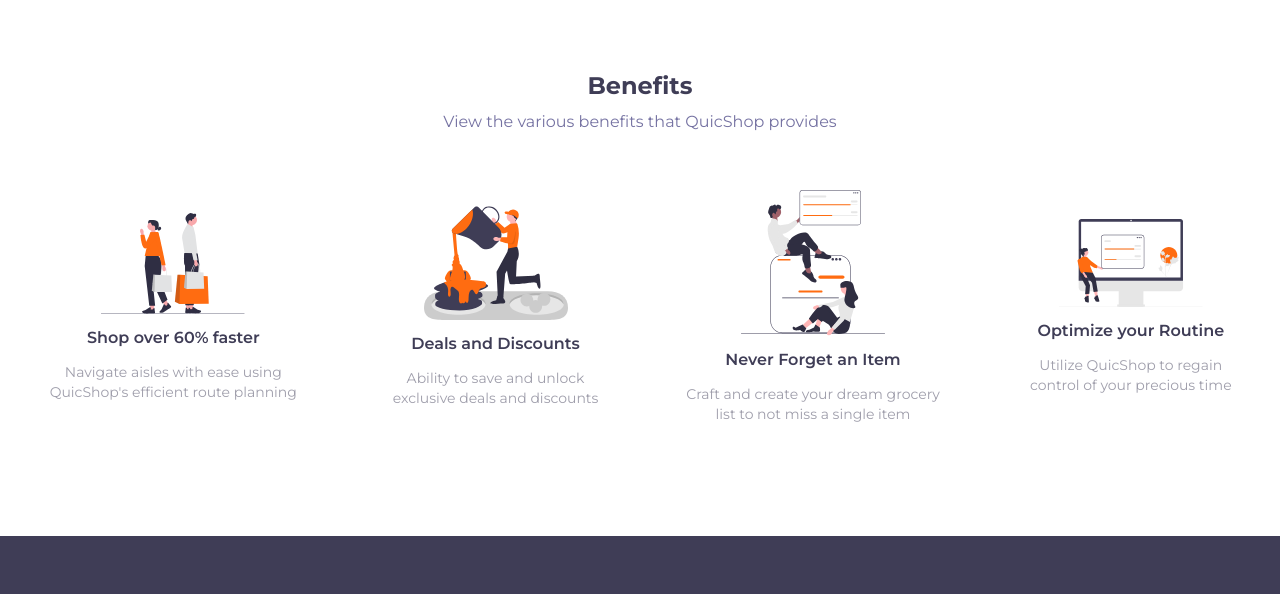
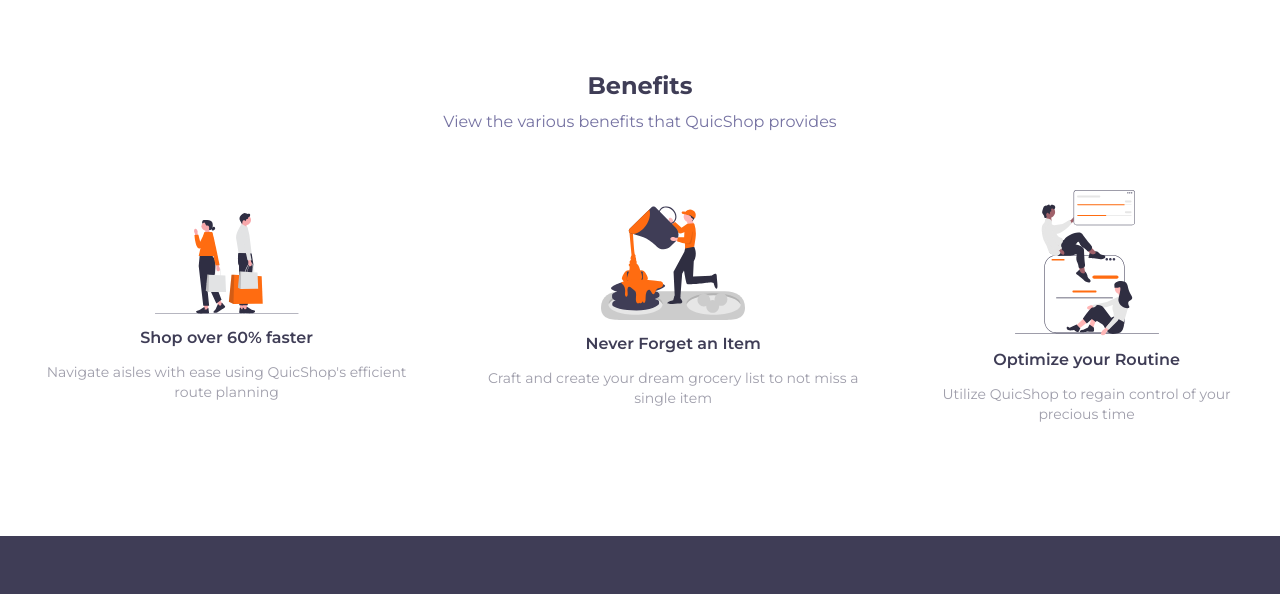
Before and after one commit to NicholasGannon/QuicShop, a plain HTML site: page personal-shopper/index.html in a window 1280 px wide. Shown: the part 1030-1624 px from the top of the page. Drawn offline with Linux system fonts and the light colour scheme; a script that the page names is missing.

Commit message:
Removed Deals & Discounts card, edited grid, removed image

```diff
--- a/personal-shopper/index.html
+++ b/personal-shopper/index.html
@@ -108,7 +108,7 @@
         <div class="text-center">
             <h2 class="text-2xl font-bold text-bluePrimary">Benefits</h2>
             <p class="text-base text-blueAccent mt-2 mb-6">View the various benefits that QuicShop provides</p>
-            <div class="flex flex-col sm:grid sm:grid-cols-2 xl:flex xl:flex-row xl:items-center">
+            <div class="flex flex-col sm:grid sm:grid-cols-2 xl:flex xl:flex-row xl:items-center xl:justify-center">
                 <div class="flex flex-col justify-center items-center p-8">
                     <img src="/assets/PersonalShopper-Benefits1.svg" alt="Shopper icon" class="max-w-36">
                     <h4 class="text-bluePrimary font-semibold my-3">Shop over 60% faster</h4>
@@ -116,16 +116,11 @@
                 </div>
                 <div class="flex flex-col justify-center items-center p-8">
                     <img src="/assets/PersonalShopper-Benefits2.svg" alt="Shopper icon" class="max-w-36">
-                    <h4 class="text-bluePrimary font-semibold my-3">Deals and Discounts</h4>
-                    <p class="text-sm text-blueTertiary">Ability to save and unlock exclusive deals and discounts</p>
-                </div>
-                <div class="flex flex-col justify-center items-center p-8">
-                    <img src="/assets/PersonalShopper-Benefits3.svg" alt="Shopper icon" class="max-w-36">
                     <h4 class="text-bluePrimary font-semibold my-3">Never Forget an Item</h4>
                     <p class="text-sm text-blueTertiary">Craft and create your dream grocery list to not miss a single item</p>
                 </div>
                 <div class="flex flex-col justify-center items-center p-8">
-                    <img src="/assets/PersonalShopper-Benefits4.svg" alt="Shopper icon" class="max-w-36">
+                    <img src="/assets/PersonalShopper-Benefits3.svg" alt="Shopper icon" class="max-w-36">
                     <h4 class="text-bluePrimary font-semibold my-3">Optimize your Routine</h4>
                     <p class="text-sm text-blueTertiary">Utilize QuicShop to regain control of your precious time</p>
                 </div>
```
Also changed, not shown: assets/PersonalShopper-Benefits4.svg (deleted), output.css.
